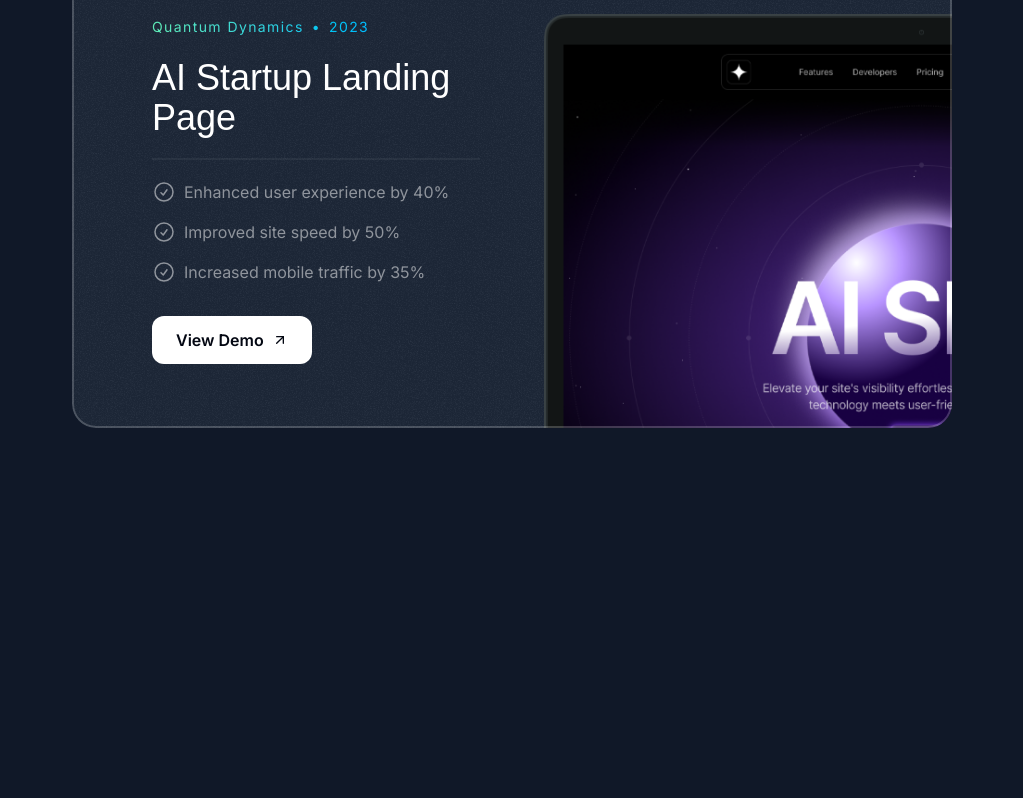
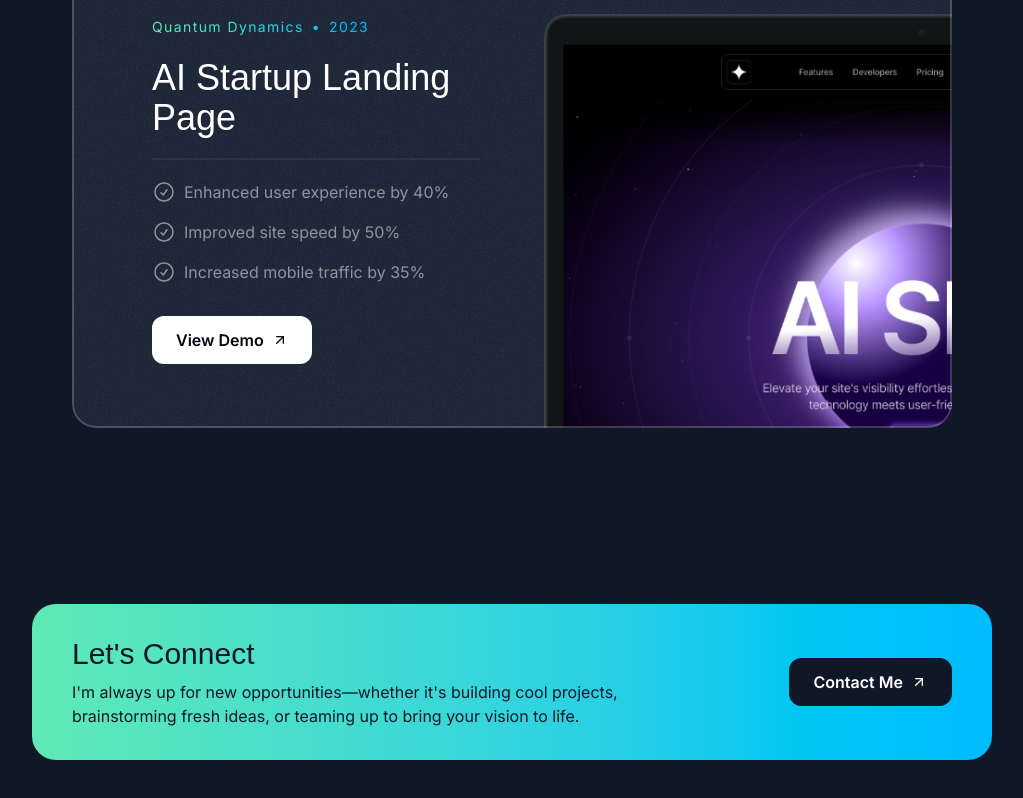
Before and after one commit to alyadyh/alyadyh.github.io, a Next.js app: page / in a window 1280 px wide. Shown: the part 3522-4320 px from the top of the page, without its empty margins (128-1151 px from the left). Before the commit the page ends 4046 px from the top, so only its background shows below. Built offline with nearby package versions, Linux system fonts and the light colour scheme; a web font is replaced by a local one.

Commit message:
fix: add basic contact ui

```diff
--- a/src/app/page.tsx
+++ b/src/app/page.tsx
@@ -2,6 +2,7 @@
 import { HeroSection } from "../sections/Hero";
 import { AboutSection } from "../sections/About";
 import { ProjectsSection } from "../sections/Projects";
+import { ContactSection } from "../sections/Contact";
 
 export default function Home() {
   return (
@@ -10,6 +11,7 @@
       <HeroSection />
       <AboutSection />
       <ProjectsSection />
+      <ContactSection />
     </div>
   );
 }
--- a/src/sections/Contact.tsx
+++ b/src/sections/Contact.tsx
@@ -1,3 +1,26 @@
+import { ArrowUpRight } from "lucide-react"
+import grainImage from "../assets/images/grain.jpg"
+
 export const ContactSection = () => {
-  return <div>Contact Section</div>;
-};
+  return (
+    <div className="py-16 pt-14 lg:py-24 lg:pt-20">
+      <div className="container">
+        <div className="bg-gradient-to-r from-emerald-300 to-sky-400 text-gray-900 py-8 px-10 rounded-3xl text-center md:text-left relative overflow-hidden z-0">
+          <div className="absolute inset-0 opacity-5 -z-10" style={{ backgroundImage: `url(${grainImage})` }}></div>
+          <div className="flex flex-col gap-8 md:gap-16 items-center md:flex-row">
+            <div>
+              <h2 className="font-serif text-2xl md:text-3xl">Let&apos;s Connect</h2>
+              <p className="mt-2 md:text-base text-sm">I&apos;m always up for new opportunities&mdash;whether it&apos;s building cool projects, brainstorming fresh ideas, or teaming up to bring your vision to life.</p>
+            </div>
+            <div>
+              <button className="text-white bg-gray-900 inline-flex items-center px-6 h-12 rounded-xl gap-2 w-max border border-gray-900">
+                <span className="font-semibold">Contact Me</span>
+                <ArrowUpRight size={16} />
+              </button>
+            </div>
+          </div>
+        </div>
+      </div>
+    </div>
+  )
+}
```
